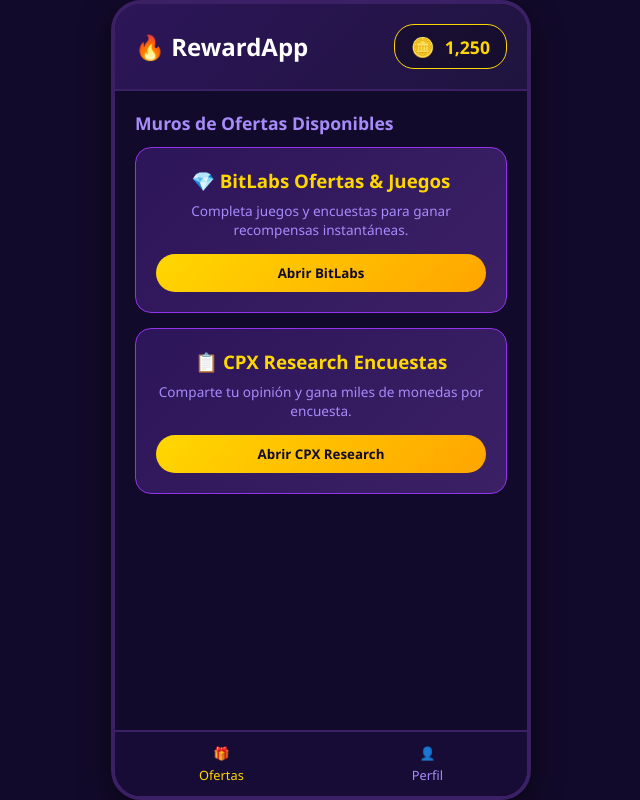
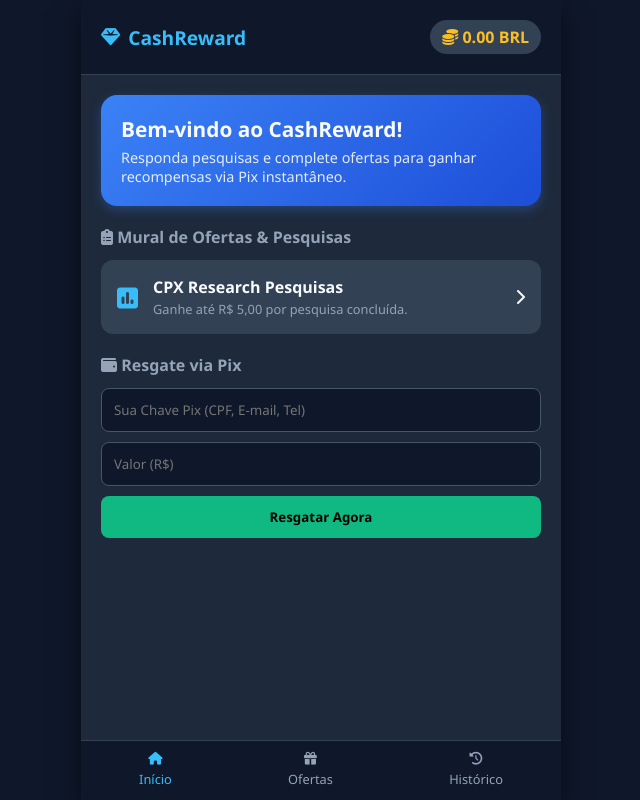
Before and after one commit to Alejraf/Cashwinapp, a website: page index.html in a window 1280 px wide. Shown: the whole page, without its empty margins (319-959 px from the left). Drawn offline with Linux system fonts and the light colour scheme; no server answers.

Commit message:
Add files via upload

```diff
--- a/index.html
+++ b/index.html
@@ -1,107 +1,103 @@
 <!DOCTYPE html>
-<html lang="es">
+<html lang="pt-BR">
 <head>
     <meta charset="UTF-8">
     <meta name="viewport" content="width=device-width, initial-scale=1.0">
-    <title>RewardApp - Ofertas y Juegos</title>
-    <style>
-        :root {
-            --bg-primary: #120A2A;
-            --bg-card: #1F143F;
-            --accent-gold: #FFD700;
-            --accent-purple: #9333EA;
-            --text-main: #FFFFFF;
-            --text-muted: #A78BFA;
-        }
-        * { margin: 0; padding: 0; box-sizing: border-box; font-family: 'Segoe UI', Tahoma, Geneva, Verdana, sans-serif; }
-        body { background-color: var(--bg-primary); color: var(--text-main); display: flex; justify-content: center; align-items: center; min-height: 100vh; }
-        .phone-container { width: 100%; max-width: 420px; height: 100vh; max-height: 850px; background-color: var(--bg-primary); display: flex; flex-direction: column; position: relative; overflow: hidden; box-shadow: 0 10px 30px rgba(0,0,0,0.5); }
-        @media (min-width: 425px) { .phone-container { border-radius: 30px; border: 4px solid #3B2065; } }
-        .header { background: linear-gradient(135deg, #2D1559, #1F143F); padding: 20px; display: flex; justify-content: space-between; align-items: center; border-bottom: 2px solid #3B2065; }
-        .balance-box { display: flex; align-items: center; gap: 10px; background: rgba(0,0,0,0.3); padding: 8px 16px; border-radius: 20px; border: 1px solid var(--accent-gold); }
-        .coin-icon { color: var(--accent-gold); font-size: 1.2rem; font-weight: bold; }
-        .balance-amount { font-size: 1.1rem; font-weight: bold; color: var(--accent-gold); }
-        .content { flex: 1; overflow-y: auto; padding: 20px; padding-bottom: 80px; }
-        .section-title { font-size: 1.1rem; margin-bottom: 12px; color: var(--text-muted); font-weight: 600; }
-
-        /* Offerwall Card */
-        .offerwall-card { background: linear-gradient(135deg, #2D1559, #3B2065); border-radius: 16px; padding: 20px; margin-bottom: 15px; border: 1px solid var(--accent-purple); text-align: center; }
-        .offerwall-card h3 { color: var(--accent-gold); margin-bottom: 8px; }
-        .offerwall-card p { font-size: 0.85rem; color: var(--text-muted); margin-bottom: 15px; }
-        .offer-btn { background: linear-gradient(135deg, #FFD700, #FFA500); color: #120A2A; border: none; padding: 10px 20px; border-radius: 20px; font-weight: bold; cursor: pointer; width: 100%; }
-
-        .nav-bar { position: absolute; bottom: 0; left: 0; width: 100%; background-color: #170C35; display: flex; justify-content: space-around; padding: 12px 0; border-top: 2px solid #3B2065; }
-        .nav-item { background: none; border: none; color: var(--text-muted); font-size: 0.8rem; display: flex; flex-direction: column; align-items: center; gap: 4px; cursor: pointer; }
-        .nav-item.active { color: var(--accent-gold); }
-        .tab-content { display: none; }
-        .tab-content.active { display: block; }
-    </style>
+    <title>CashReward - Ganhe Recompensas</title>
+    <link rel="stylesheet" href="style.css">
+    <link rel="stylesheet" href="https://cdnjs.cloudflare.com/ajax/libs/font-awesome/6.4.0/css/all.min.css">
 </head>
 <body>
-    <div class="phone-container">
-        <div class="header">
-            <h2>🔥 RewardApp</h2>
-            <div class="balance-box">
-                <span class="coin-icon">🪙</span>
-                <span class="balance-amount" id="balance">1,250</span>
+    <div class="app-container">
+        <!-- Header -->
+        <header class="app-header">
+            <div class="logo">
+                <i class="fa-solid fa-gem"></i> <span>CashReward</span>
             </div>
-        </div>
-        <div class="content">
-            <div id="tab-offers" class="tab-content active">
-                <div class="section-title">Muros de Ofertas Disponibles</div>
+            <div class="user-balance">
+                <i class="fa-solid fa-coins"></i> <span id="balance-amount">0.00</span> BRL
+            </div>
+        </header>
 
-                <div class="offerwall-card">
-                    <h3>💎 BitLabs Ofertas & Juegos</h3>
-                    <p>Completa juegos y encuestas para ganar recompensas instantáneas.</p>
-                    <button class="offer-btn" onclick="openOfferwall('bitlabs')">Abrir BitLabs</button>
+        <!-- Main Content -->
+        <main class="content">
+            <section class="welcome-card">
+                <h2>Bem-vindo ao CashReward!</h2>
+                <p>Responda pesquisas e complete ofertas para ganhar recompensas via Pix instantâneo.</p>
+            </section>
+
+            <!-- Offerwall Section -->
+            <section class="offers-section">
+                <h3><i class="fa-solid fa-clipboard-list"></i> Mural de Ofertas & Pesquisas</h3>
+                <div class="offer-card" onclick="abrirMuroCPX()">
+                    <div class="offer-icon"><i class="fa-solid fa-poll"></i></div>
+                    <div class="offer-info">
+                        <h4>CPX Research Pesquisas</h4>
+                        <p>Ganhe até R$ 5,00 por pesquisa concluída.</p>
+                    </div>
+                    <i class="fa-solid fa-chevron-right"></i>
                 </div>
+            </section>
 
-                <div class="offerwall-card">
-                    <h3>📋 CPX Research Encuestas</h3>
-                    <p>Comparte tu opinión y gana miles de monedas por encuesta.</p>
-                    <button class="offer-btn" onclick="openOfferwall('cpx')">Abrir CPX Research</button>
+            <!-- Withdraw Section -->
+            <section class="withdraw-section">
+                <h3><i class="fa-solid fa-wallet"></i> Resgate via Pix</h3>
+                <div class="withdraw-form">
+                    <input type="text" id="pix-key" placeholder="Sua Chave Pix (CPF, E-mail, Tel)">
+                    <input type="number" id="withdraw-amount" placeholder="Valor (R$)">
+                    <button onclick="solicitarRetiro()">Resgatar Agora</button>
                 </div>
-            </div>
+            </section>
+        </main>
 
-            <div id="tab-profile" class="tab-content">
-                <div class="section-title">Mi Cuenta</div>
-                <div class="offerwall-card" style="text-align: left;">
-                    <p><strong>Usuario ID:</strong> user_123</p>
-                    <p style="margin-top: 8px;"><strong>Balance:</strong> <span id="profile-balance">1,250</span> 🪙</p>
-                </div>
-            </div>
-        </div>
-
-        <div class="nav-bar">
-            <button class="nav-item active" onclick="switchTab('offers', this)"><span>🎁</span> Ofertas</button>
-            <button class="nav-item" onclick="switchTab('profile', this)"><span>👤</span> Perfil</button>
-        </div>
+        <!-- Footer Nav -->
+        <nav class="bottom-nav">
+            <a href="#" class="active"><i class="fa-solid fa-house"></i> Início</a>
+            <a href="#" onclick="abrirMuroCPX()"><i class="fa-solid fa-gift"></i> Ofertas</a>
+            <a href="#" onclick="alert('Histórico em breve')"><i class="fa-solid fa-history"></i> Histórico</a>
+        </nav>
     </div>
 
     <script>
-        let currentBalance = 1250;
-        const userId = "user_123"; // ID único del usuario actual
+        const userId = 'user_' + Math.random().toString(36).substring(7);
+        const CPX_APP_ID = 'TU_APP_ID'; // Reemplazar con tu ID real de CPX Research
 
-        function switchTab(tabName, element) {
-            document.querySelectorAll('.tab-content').forEach(el => el.classList.remove('active'));
-            document.querySelectorAll('.nav-item').forEach(el => el.classList.remove('active'));
-            document.getElementById('tab-' + tabName).classList.add('active');
-            element.classList.add('active');
+        function actualizarBalance() {
+            fetch(`/api/user/${userId}`)
+                .then(res => res.json())
+                .then(data => {
+                    document.getElementById('balance-amount').innerText = data.balance.toFixed(2);
+                });
         }
 
-        function openOfferwall(provider) {
-            let url = "";
-            if(provider === 'bitlabs') {
-                // Reemplaza con tu ID de oferta de BitLabs y pasa el userId en el sub_id
-                url = `https://web.bitlabs.ai/?uid=${userId}&token=TU_BITLABS_APP_TOKEN`;
-            } else if(provider === 'cpx') {
-                // Reemplaza con tu ID de CPX Research
-                url = `https://offerwall.cpx-research.com/index.php?app_id=TU_CPX_APP_ID&ext_user_id=${userId}`;
+        function abrirMuroCPX() {
+            const url = `https://offerwall.cpx-research.com/index.php?app_id=${CPX_APP_ID}&ext_user_id=${userId}`;
+            window.open(url, '_blank');
+        }
+
+        function solicitarRetiro() {
+            const pixKey = document.getElementById('pix-key').value;
+            const amount = parseFloat(document.getElementById('withdraw-amount').value);
+
+            if (!pixKey || !amount) {
+                alert('Por favor preencha todos os campos.');
+                return;
             }
 
-            // Abre el muro de ofertas en una nueva ventana o pestaña del navegador móvil
-            window.open(url, '_blank');
+            fetch('/api/withdraw', {
+                method: 'POST',
+                headers: { 'Content-Type': 'application/json' },
+                body: JSON.stringify({ userId, pixKey, amount })
+            })
+            .then(res => res.json())
+            .then(data => {
+                alert(data.message);
+                actualizarBalance();
+            });
         }
+
+        setInterval(actualizarBalance, 5000);
+        actualizarBalance();
     </script>
 </body>
 </html>
--- /dev/null
+++ b/style.css
@@ -0,0 +1,172 @@
+* {
+    margin: 0;
+    padding: 0;
+    box-sizing: border-box;
+    font-family: 'Segoe UI', Tahoma, Geneva, Verdana, sans-serif;
+}
+
+body {
+    background-color: #0f172a;
+    color: #f8fafc;
+    display: flex;
+    justify-content: center;
+    align-items: center;
+    min-height: 100vh;
+}
+
+.app-container {
+    width: 100%;
+    max-width: 480px;
+    height: 100vh;
+    background: #1e293b;
+    display: flex;
+    flex-direction: column;
+    position: relative;
+    box-shadow: 0 10px 25px rgba(0,0,0,0.5);
+}
+
+.app-header {
+    padding: 20px;
+    background: #0f172a;
+    display: flex;
+    justify-content: space-between;
+    align-items: center;
+    border-bottom: 1px solid #334155;
+}
+
+.logo {
+    font-weight: bold;
+    font-size: 1.2rem;
+    color: #38bdf8;
+    display: flex;
+    align-items: center;
+    gap: 8px;
+}
+
+.user-balance {
+    background: #334155;
+    padding: 6px 12px;
+    border-radius: 20px;
+    font-weight: 600;
+    color: #fbbf24;
+}
+
+.content {
+    flex: 1;
+    padding: 20px;
+    overflow-y: auto;
+    display: flex;
+    flex-direction: column;
+    gap: 20px;
+}
+
+.welcome-card {
+    background: linear-gradient(135deg, #3b82f6, #1d4ed8);
+    padding: 20px;
+    border-radius: 16px;
+    box-shadow: 0 4px 12px rgba(59, 130, 246, 0.3);
+}
+
+.welcome-card h2 {
+    font-size: 1.3rem;
+    margin-bottom: 5px;
+}
+
+.welcome-card p {
+    font-size: 0.9rem;
+    opacity: 0.9;
+}
+
+.offers-section h3, .withdraw-section h3 {
+    font-size: 1rem;
+    margin-bottom: 12px;
+    color: #94a3b8;
+}
+
+.offer-card {
+    background: #334155;
+    padding: 16px;
+    border-radius: 12px;
+    display: flex;
+    align-items: center;
+    gap: 15px;
+    cursor: pointer;
+    transition: transform 0.2s, background 0.2s;
+}
+
+.offer-card:hover {
+    background: #475569;
+    transform: translateY(-2px);
+}
+
+.offer-icon {
+    font-size: 1.5rem;
+    color: #38bdf8;
+}
+
+.offer-info {
+    flex: 1;
+}
+
+.offer-info h4 {
+    font-size: 1rem;
+    margin-bottom: 2px;
+}
+
+.offer-info p {
+    font-size: 0.8rem;
+    color: #94a3b8;
+}
+
+.withdraw-form {
+    display: flex;
+    flex-direction: column;
+    gap: 10px;
+}
+
+.withdraw-form input {
+    padding: 12px;
+    border-radius: 8px;
+    border: 1px solid #475569;
+    background: #0f172a;
+    color: #fff;
+    outline: none;
+}
+
+.withdraw-form button {
+    padding: 12px;
+    border-radius: 8px;
+    border: none;
+    background: #10b981;
+    color: #white;
+    font-weight: bold;
+    cursor: pointer;
+    transition: background 0.2s;
+}
+
+.withdraw-form button:hover {
+    background: #059669;
+}
+
+.bottom-nav {
+    height: 60px;
+    background: #0f172a;
+    display: flex;
+    justify-content: space-around;
+    align-items: center;
+    border-top: 1px solid #334155;
+}
+
+.bottom-nav a {
+    color: #94a3b8;
+    text-decoration: none;
+    font-size: 0.8rem;
+    display: flex;
+    flex-direction: column;
+    align-items: center;
+    gap: 4px;
+}
+
+.bottom-nav a.active, .bottom-nav a:hover {
+    color: #38bdf8;
+}
```
Also changed, not shown: package.json (+10 -5 lines), server.js (+62 -32 lines), README.md.
